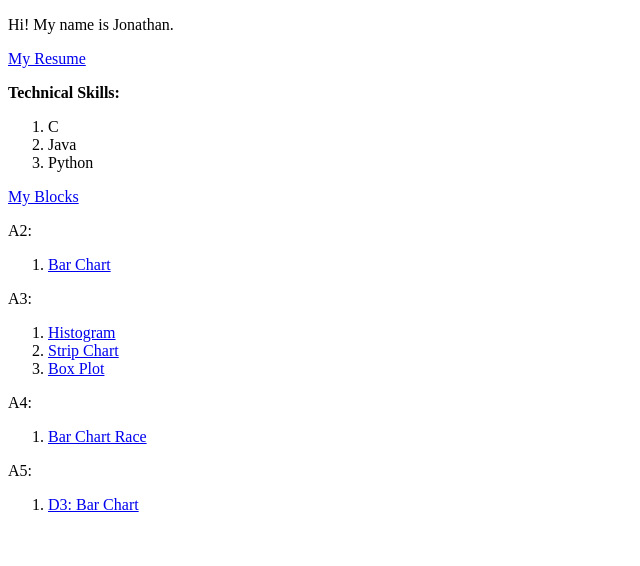
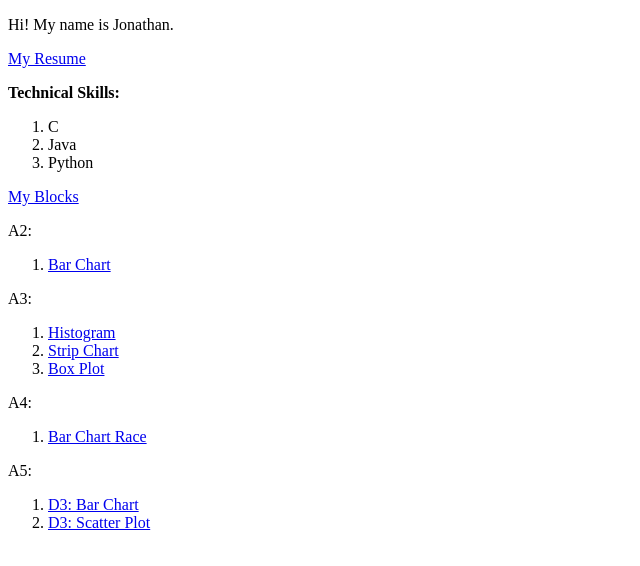
Before and after one commit to NotCarbonatedWater/NotCarbonatedWater.github.io, a plain HTML site: page index.html in a window 1280 px wide. Shown: the whole page, without its empty margins (0-640 px from the left). Drawn offline with Linux system fonts and the light colour scheme.

Commit message:
Update index.html

```diff
--- a/index.html
+++ b/index.html
@@ -40,6 +40,7 @@
         <p>A5:</p>
         <ol>
             <li> <a href="https://bl.ocks.org/NotCarbonatedWater/7b5d5e86649fde3a333e407f23e40721">D3: Bar Chart</a>
+            <li> <a href="https://bl.ocks.org/NotCarbonatedWater/a984270c6ee90592ff709d64047c8d85">D3: Scatter Plot</a>
         </ol>
 
 </body>
```
